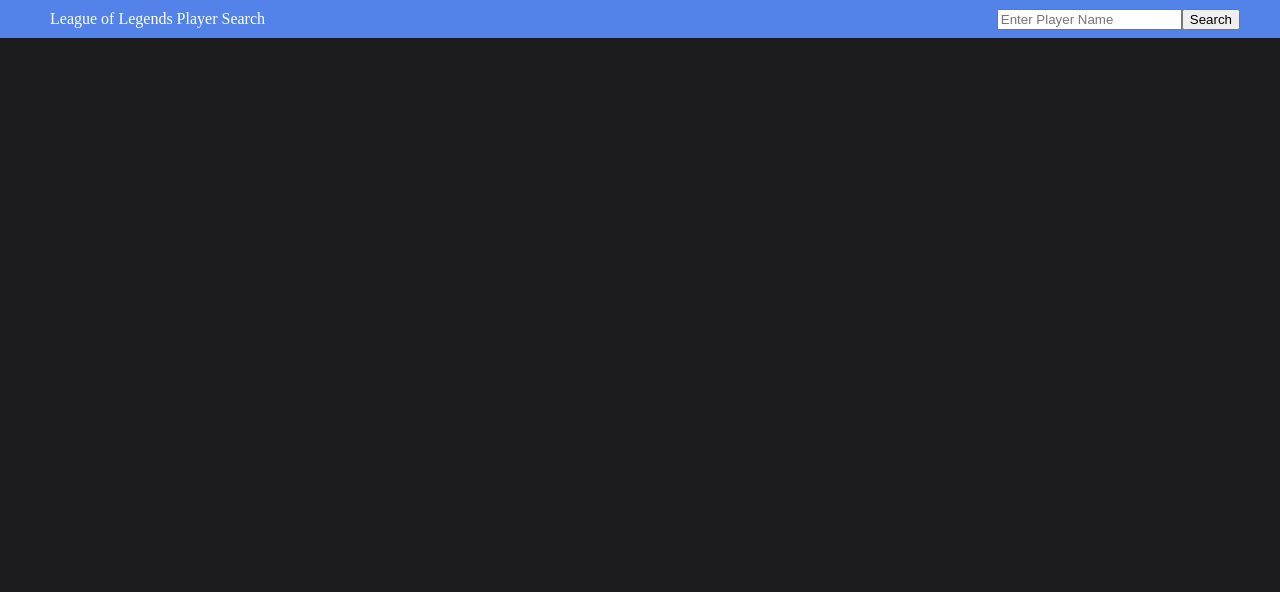
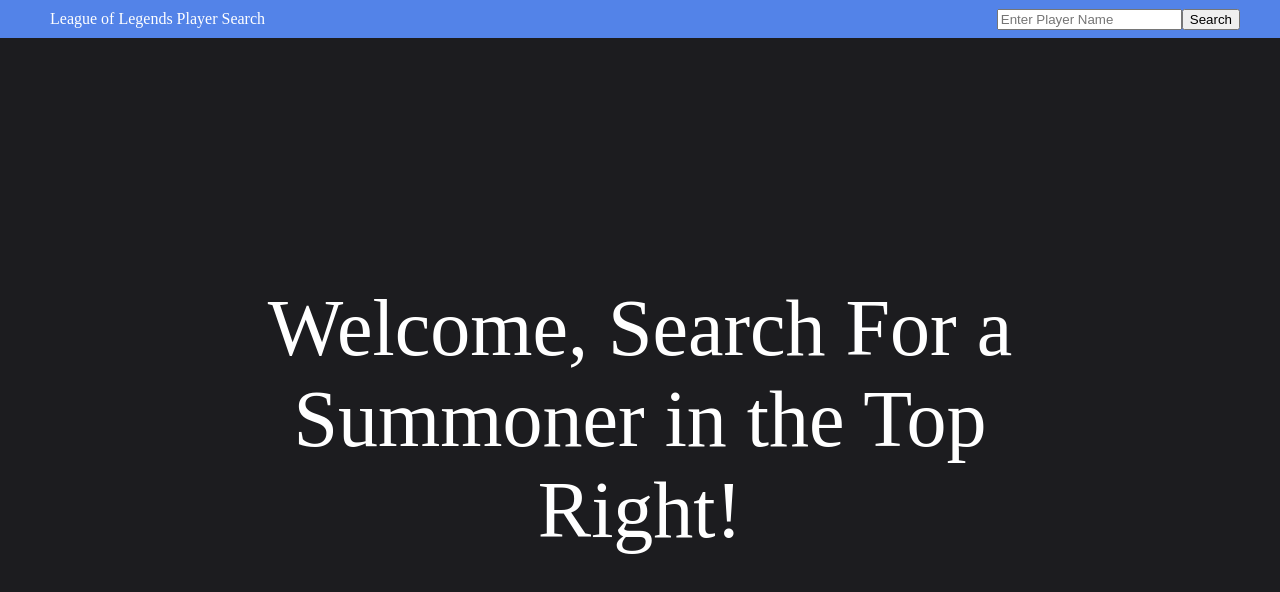
Before and after one commit to feedme143/League-App, a React (Create React App) app in the folder league-app/: page / in a window 1280 px wide. Shown: the top 592 px of the page. Built offline with nearby package versions, Linux system fonts and the light colour scheme.

Commit message:
home page update

```diff
--- a/league-app/src/components/DisplayCard.js
+++ b/league-app/src/components/DisplayCard.js
@@ -9,6 +9,7 @@ export default function DisplayCard(props){
                 <div className="topContainer">
                     <div className="accountName">Name: {props.data.name}</div>
                     <div className="accountLevel">Level: {props.data.level}</div>
+                    <button className="update">Update</button>
                 </div>
             </div>
             <MatchHistory puuid={props.data.puuid} name={props.data.name} games={props.data.games}/>
--- a/league-app/src/components/Main.js
+++ b/league-app/src/components/Main.js
@@ -11,8 +11,12 @@ export default function Main(){
         <Router>
             <main>
                 <Navbar summonerName={summonerName} updateName={setSummonerName} setSummonerData={setSummonerData}/>
+
                 {/* {summonerData && (summonerData.name ? <DisplayCard data={summonerData} /> : <div>Summoner Not Found</div>)} */}
                 <Routes>
+                    <Route path="/" element={
+                        <div className = "welcome">Welcome, Search For a Summoner in the Top Right!</div>
+                    } />
                     <Route path="/display" element={<DisplayCard data={summonerData} />} />
 
                 </Routes>
--- a/league-app/src/components/Navbar.js
+++ b/league-app/src/components/Navbar.js
@@ -1,6 +1,5 @@
 import React from 'react';
 import {useNavigate, Link} from 'react-router-dom';
-import {API_KEY} from"../RIOT_API";
 import axios from 'axios';
 
 export default function Input(props){
--- a/league-app/src/styles.css
+++ b/league-app/src/styles.css
@@ -34,6 +34,15 @@ main{
     flex-direction: row;
     align-items: center;
     justify-content: space-between;
+}
+
+.welcome{
+    margin: auto;
+    margin-left: 25vh;
+    margin-right: 25vh;
+    font-size: 5rem;
+    overflow-wrap: normal;
+    text-align: center;
 }
 
 .title{
```
